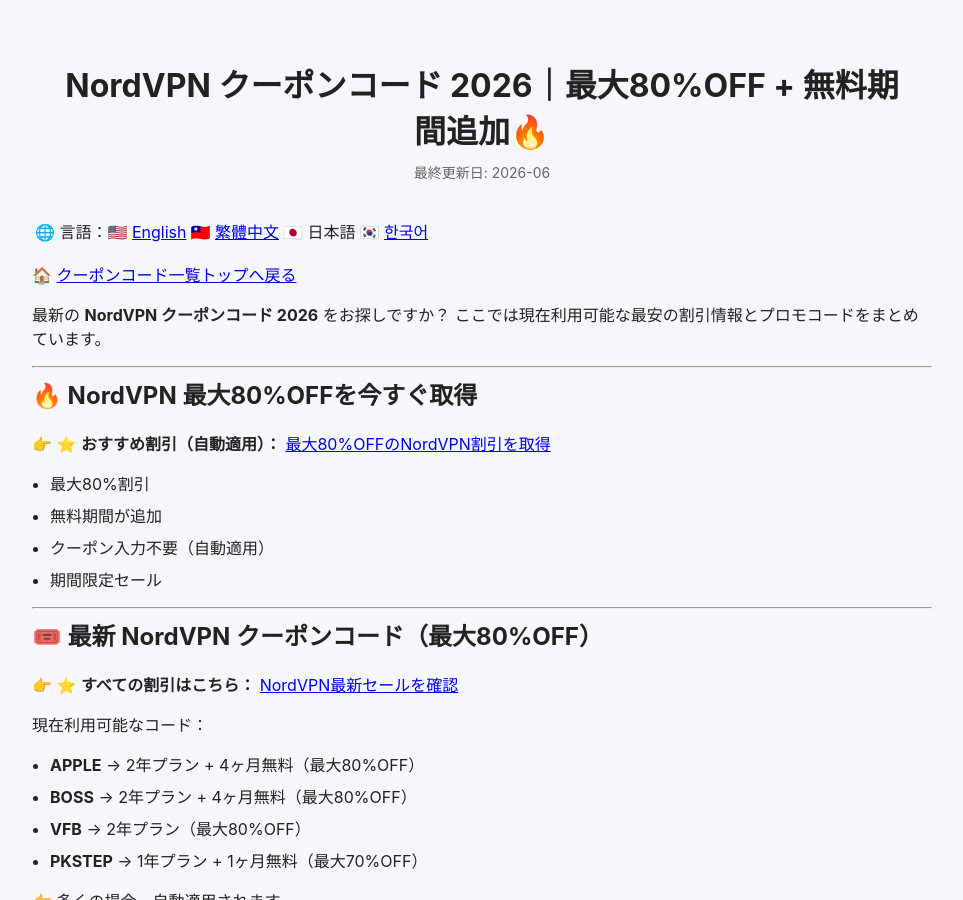
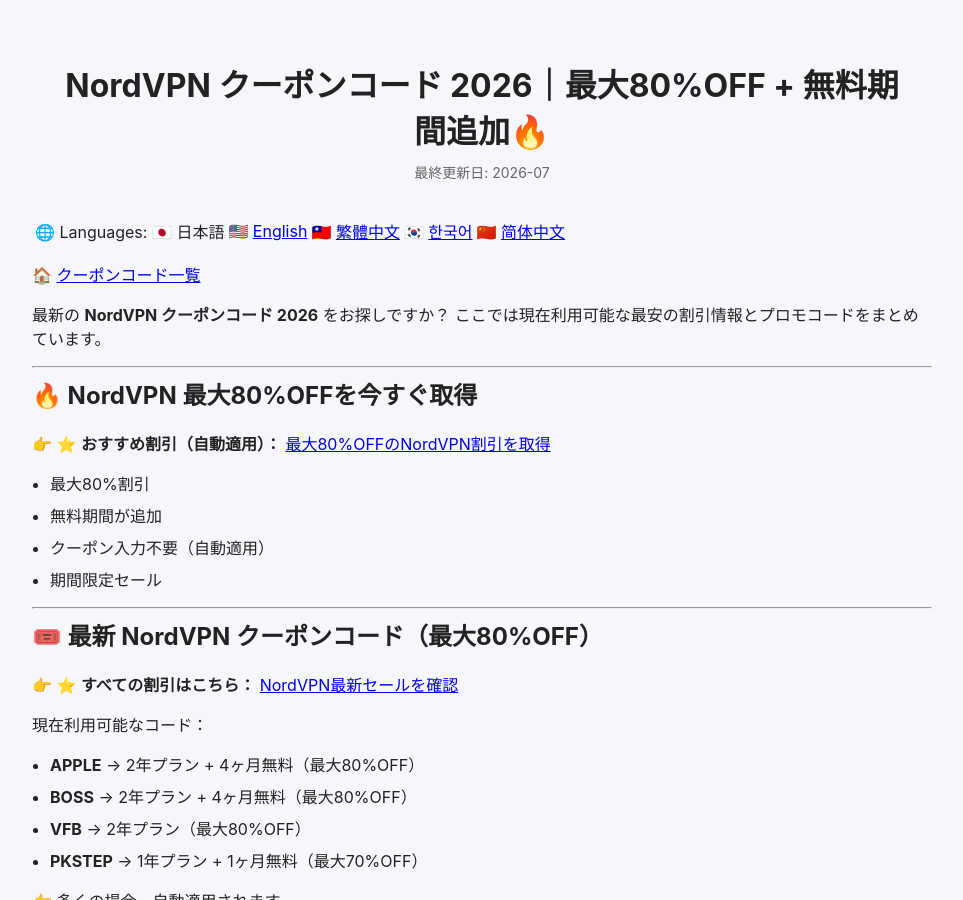
Before and after one commit to BestCouponCodes/best-coupon-codes, a Jekyll site: the page built from nordvpn-coupon-code-ja.md, in a window 1280 px wide and 900 px high. Shown: the whole window, without its empty margins (158-1121 px from the left). Built offline with Jekyll 4.4.1, drawn with Linux system fonts in a browser that asks for light colours; some of the changed text lies outside the part shown.

Commit message:
Update NordVPN coupon code page details
Updated last modified date and language links in the NordVPN coupon code page. Adjusted coupon code links for various VPN services.

```diff
--- a/nordvpn-coupon-code-ja.md
+++ b/nordvpn-coupon-code-ja.md
@@ -3,13 +3,13 @@ layout: default
 title: NordVPN クーポンコード 2026｜最大80%OFF + 無料期間追加🔥
 description: "2026年の最新NordVPNクーポンコードと割引情報を紹介。使えるVPN割引コードとお得なプランをまとめています。"
 lang: ja
-last_modified_at: 2026-06-03
+last_modified_at: 2026-07-02
 ---
 
 
-🌐 言語：🇺🇸 [English]({{ site.baseurl }}/nordvpn-coupon-code/) | 🇹🇼 [繁體中文]({{ site.baseurl }}/nordvpn-coupon-code-zh/) | 🇯🇵 日本語 | 🇰🇷 [한국어]({{ site.baseurl }}/nordvpn-coupon-code-ko/)
+🌐 Languages: 🇯🇵 日本語 | 🇺🇸 [English]({{ site.baseurl }}/nordvpn-coupon-code/) | 🇹🇼 [繁體中文]({{ site.baseurl }}/nordvpn-coupon-code-zh/) | 🇰🇷 [한국어]({{ site.baseurl }}/nordvpn-coupon-code-ko/) | 🇨🇳 [简体中文]({{ site.baseurl }}/nordvpn-coupon-code-cn/)
 
-🏠 [クーポンコード一覧トップへ戻る]({{ site.baseurl }}/)
+🏠 [クーポンコード一覧]({{ site.baseurl }}/index-ja)
 
 最新の **NordVPN クーポンコード 2026** をお探しですか？
 ここでは現在利用可能な最安の割引情報とプロモコードをまとめています。
```
Also changed, not shown: other parts of nordvpn-coupon-code-ja.md (+4 -4 lines).
